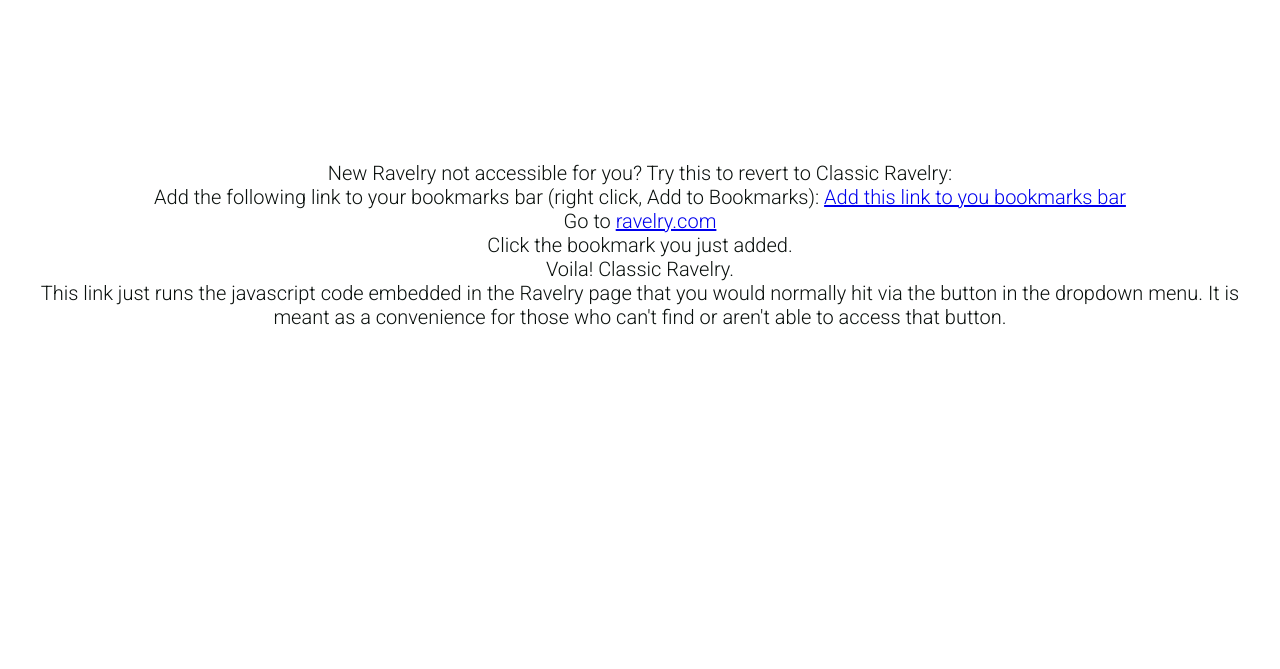
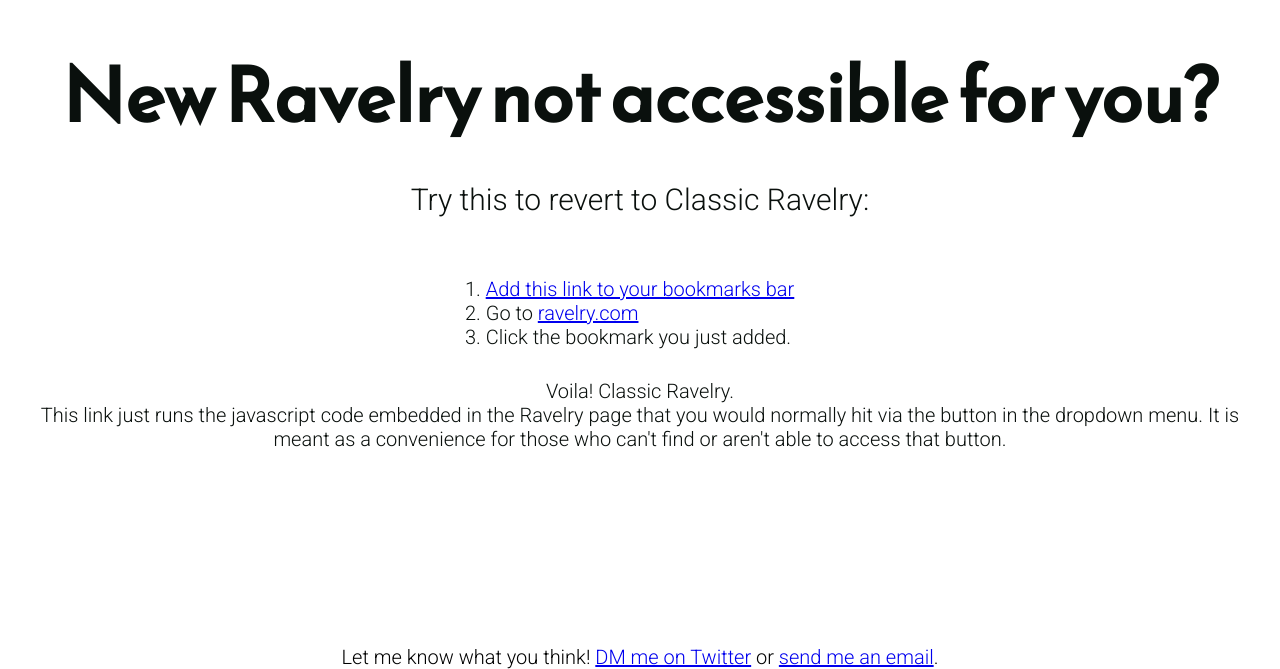
Before and after one commit to diana134/diana134.github.io, a plain HTML site: page classic-rav-bookmarklet.html in a window 1280 px wide. Shown: the part 155-824 px from the top of the page. Before the commit the page ends 800 px from the top, so only its background shows below. Drawn offline with Linux system fonts and the light colour scheme.

Commit message:
Better classic rav bookmarklet page

```diff
--- a/classic-rav-bookmarklet.html
+++ b/classic-rav-bookmarklet.html
@@ -23,15 +23,17 @@
   </head>
   <body>
     <main>
-      <p>
-        New Ravelry not accessible for you? Try this to revert to Classic
-        Ravelry:
-      </p>
+      <div class="intro">
+        New Ravelry not accessible for you?
+      </div>
+      <div class="tagline">
+        Try this to revert to Classic Ravelry:
+      </div>
       <ol>
         <li>
-          Add the following link to your bookmarks bar (right click, Add to
-          Bookmarks):
           <a
+            aria-label="Add this link to your bookmarks bar"
+            title="Add this link to your bookmarks bar."
             href='javascript: (function () {
 				var f = document.createElement("form");
 				f.style.display = "none";
@@ -47,7 +49,7 @@
 				return false;
 			  })();
 			  '
-            >Add this link to you bookmarks bar</a
+            >Add this link to your bookmarks bar</a
           >
         </li>
         <li>Go to <a href="ravelry.com">ravelry.com</a></li>
@@ -61,5 +63,12 @@
         that button.
       </p>
     </main>
+    <footer>
+      <p>
+        Let me know what you think!
+        <a href="https://twitter.com/artemis_134">DM me on Twitter</a> or
+        <a href="mailto:'diana@dianacarrier.com'">send me an email</a>.
+      </p>
+    </footer>
   </body>
 </html>
--- a/css/reset.css
+++ b/css/reset.css
@@ -15,9 +15,9 @@ body, h1, h2, h3, h4, h5, h6, p, ol, ul {
   font-weight: normal;
 }
 
-ol, ul {
+/* ol, ul {
   list-style: none;
-}
+} */
 
 img {
   max-width: 100%;
--- a/css/styles.css
+++ b/css/styles.css
@@ -69,3 +69,16 @@ main > .tagline {
 	width: 2.65rem;
 	height: 2.65rem;
 }
+
+ol {
+	text-align: left;
+	margin: 1.5rem auto;
+}
+
+footer {
+	display: flex;
+	flex-direction: column;
+	justify-content: center;
+	padding: 0 30px;
+	text-align: center;
+}
```
